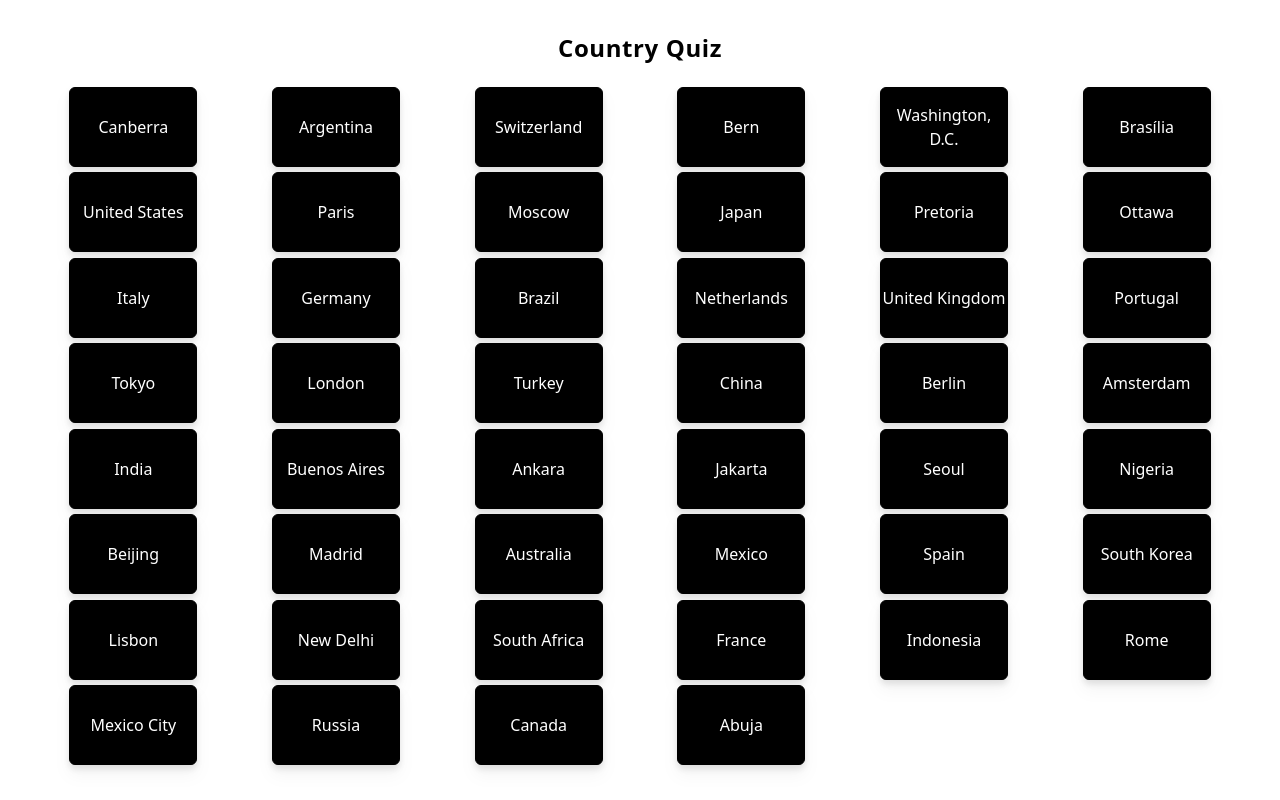
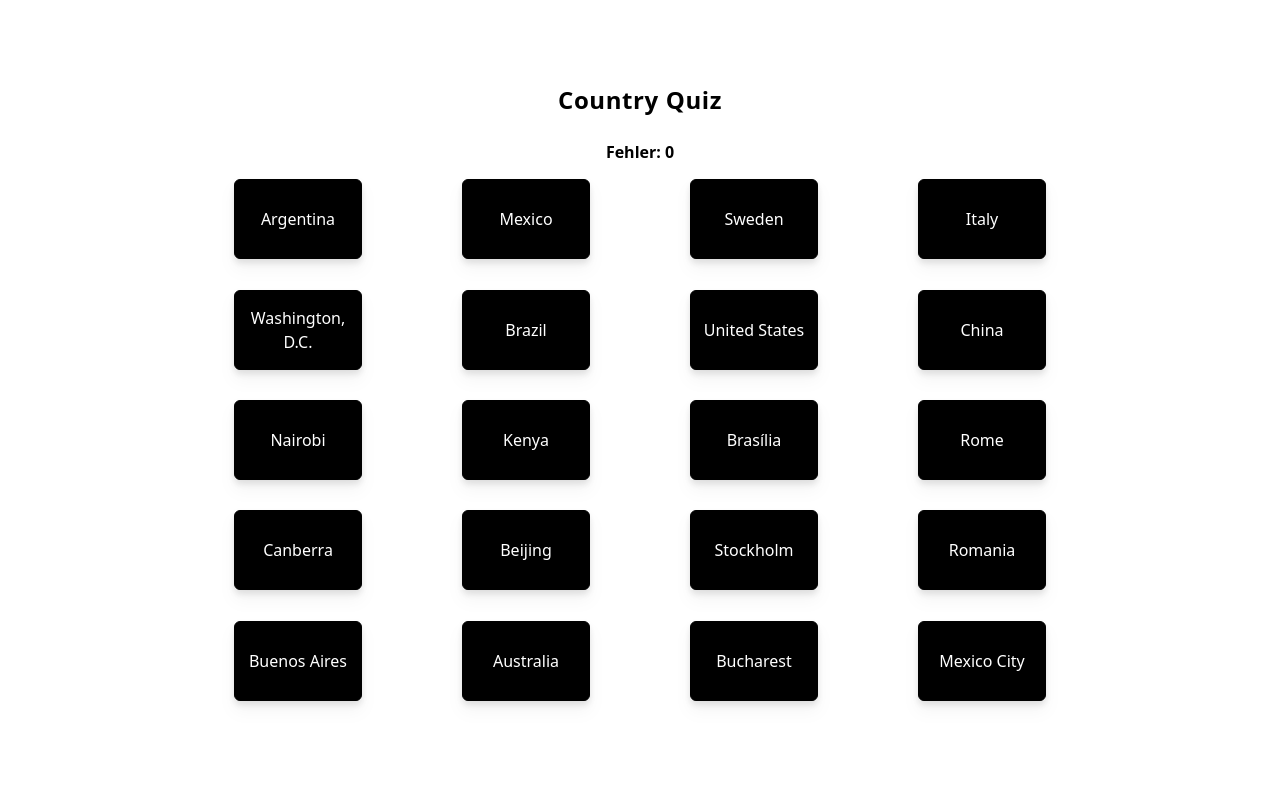
Before and after one commit to LucaLg/CountryQuiz, a React (Vite) app: page / in a window 1280 px wide. Built offline with nearby package versions, Linux system fonts and the light colour scheme.

Commit message:
added more Countries and limited the country number per game to 10

```diff
--- a/countryData.json
+++ b/countryData.json
@@ -114,6 +114,51 @@
       "name": "Turkey",
       "capital": "Ankara",
       "flag": "./public/turkey.svg"
+    },
+    {
+      "name": "Greece",
+      "capital": "Athens",
+      "flag": "./public/greece.svg"
+    },
+    {
+      "name": "Ireland",
+      "capital": "Dublin",
+      "flag": "./public/ireland.svg"
+    },
+    {
+      "name": "Kenya",
+      "capital": "Nairobi",
+      "flag": "./public/kenya.svg"
+    },
+    {
+      "name": "Peru",
+      "capital": "Lima",
+      "flag": "./public/peru.svg"
+    },
+    {
+      "name": "Singapore",
+      "capital": "Singapore",
+      "flag": "./public/singapore.svg"
+    },
+    {
+      "name": "Sweden",
+      "capital": "Stockholm",
+      "flag": "./public/sweden.svg"
+    },
+    {
+      "name": "Philippines",
+      "capital": "Manila",
+      "flag": "./public/philippines.svg"
+    },
+    {
+      "name": "Romania",
+      "capital": "Bucharest",
+      "flag": "./public/romania.svg"
+    },
+    {
+      "name": "Thailand",
+      "capital": "Bangkok",
+      "flag": "./public/thailand.svg"
     }
   ]
 }
--- a/src/App.tsx
+++ b/src/App.tsx
@@ -4,18 +4,26 @@ import CountryCapitals from "./components/CountryCapital";
 import countryData from "../countryData.json";
 function App() {
   const countryMap = new Map<string, string>();
-
   countryData.countries.forEach((entry) => {
     countryMap.set(entry.name, entry.capital);
   });
-  const buttonEntries: string[] = [
-    ...countryMap.values(),
-    ...countryMap.keys(),
-  ].sort(() => Math.random() - 0.5);
+  const buttonEntries: string[] = [];
+  countryData.countries
+    .sort(() => Math.random() - 0.5)
+    .slice(0, 10)
+    .forEach((data) => {
+      buttonEntries.push(data.name);
+      buttonEntries.push(data.capital);
+    });
   return (
-    <div className="w-full h-full flex flex-col justify-center items-center">
-      <CountryCapitals countries={countryMap} shuffeld={buttonEntries} />
-    </div>
+    <>
+      <div className="w-full h-full flex flex-col justify-center items-center">
+        <CountryCapitals
+          countries={countryMap}
+          shuffeld={buttonEntries.sort(() => Math.random() - 0.5)}
+        />
+      </div>
+    </>
   );
 }
 export default App;
--- a/src/components/CountryCapital.tsx
+++ b/src/components/CountryCapital.tsx
@@ -11,12 +11,7 @@ const CountryCapitals = ({ countries, shuffeld }: CountryCapitalProps) => {
   const [clickedIndex, setClickedIndex] = useState([]);
   const [clickedValue, setClickedValue] = useState({ name: "", index: 0 });
   const [errors, setErrors] = useState(0);
-  const flagPath = (country: string) => {
-    return countryDatat.countries.filter((ctry) => country === ctry.name)[0]
-      .flag;
-  };
   const correctG = (index: number) => {
-    console.log("animation");
     buttonStates[index] = "hidden";
     updateState(buttonStates, [...clickedIndex, index], "default", "", 0);
   };
@@ -61,20 +56,26 @@ const CountryCapitals = ({ countries, shuffeld }: CountryCapitalProps) => {
       updateState(buttonStates, [index], "blue", entry, index);
     }
   };
-  const buttons = shuffeld.map((entry, index) => (
+  const buttons = shuffeld.map((entry, index) => {
+    return (
       <button
-      onClick={() => handleClick(index, entry)}
+        onClick={() => {
+          handleClick(index, entry);
+        }}
         key={entry}
         onAnimationEnd={() => {
           setTimeout(() => correctG(index), 500);
         }}
+        disabled={
+          buttonStates[index] === "blue" || buttonStates[index] === "red"
+        }
         className={clsx(
           " w-32 h-20 text-white  rounded-md border border-black drop-shadow-lg",
           {
-          "bg-blue-500 disabled": buttonStates[index] === "blue",
+            "bg-sky-500": buttonStates[index] === "blue",
             "bg-black": buttonStates[index] === "default",
-          "bg-red-500": buttonStates[index] === "red",
-          "animate-button-spin text-white bg-green-700":
+            "bg-red-600": buttonStates[index] === "red",
+            "bg-emerald-600 animate-button-spin text-white":
               buttonStates[index] === "correct",
             hidden: buttonStates[index] === "hidden",
           },
@@ -82,15 +83,22 @@ const CountryCapitals = ({ countries, shuffeld }: CountryCapitalProps) => {
       >
         <span>{entry}</span>
       </button>
-  ));
+    );
+  });
+  const w = won(buttonStates);
   return (
     <>
       <div className="w-full h-14 flex justify-center flex-row ">
         <h1 className="font-bold text-2xl tracking-wide">Country Quiz</h1>
       </div>
-      <div className="w-full h-full shadow-black grid-cols-6  grid items-center justify-items-center  ">
+      <div className="font-bold text-l">Fehler: {errors}</div>
+      {!w ? (
+        <div className="w-3/4 h-3/4 shadow-black grid-cols-4  grid items-center justify-items-center  ">
           {buttons}
         </div>
+      ) : (
+        <div>Won</div>
+      )}
     </>
   );
 };
@@ -100,20 +108,10 @@ function initialButtonState(countries: String[]) {
   countries.forEach(() => initialButtonState.push("default"));
   return initialButtonState;
 }
-function correctGuess(
-  buttonStates: string[],
-  shuffeld: string[],
-  index: number,
-  clickedValueIndex: number,
-  buttons: JSX.Element[],
-): Promise<{ newBts: string[]; updatedShuffeld: string[] }> {
-  return new Promise((resolve) => {
-    setTimeout(() => {
-      shuffeld.splice(index, 1);
-      shuffeld.splice(clickedValueIndex, 1);
-
-      resolve({ newBts: buttonStates, updatedShuffeld: shuffeld });
-    }, 500);
-  });
-}
+const won = (buttonStates: string[]) => {
+  return (
+    buttonStates.filter((state) => state === "hidden").length ===
+    buttonStates.length
+  );
+};
 export default CountryCapitals;
--- a/tailwind.config.js
+++ b/tailwind.config.js
@@ -8,14 +8,15 @@ export default {
           "0%": {
             transform: " rotateY(0)",
           },
-          "50%": { transform: "rotateY(180deg)" },
+          "50%": { transform: "rotateY(360deg)" },
+          "80%": { transform: "scale(0.5)" },
           "100%": {
-            transform: " rotateY(360deg)",
+            transform: " scale(0)",
           },
         },
       },
       animation: {
-        "button-spin": "spin 0.5s linear both",
+        "button-spin": "spin 1s linear both",
         "wave-an": "wave 2s linear infinite",
       },
     },
```
Lines whose indentation alone changed are shown as unchanged.
